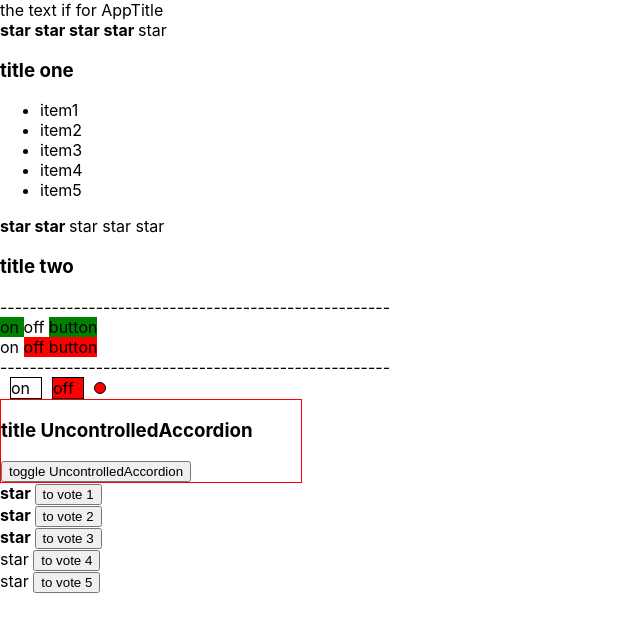
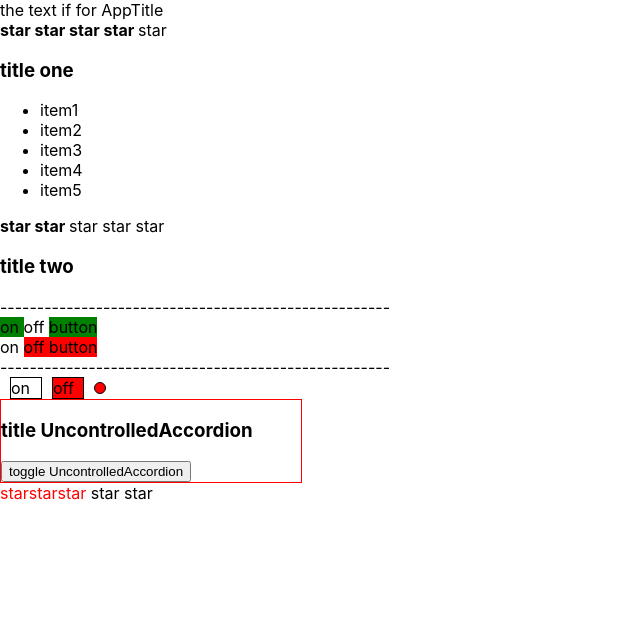
Before and after one commit to Botabay/intro_01, a React (Create React App) app: page / in a window 1280 px wide. Shown: the top 632 px of the page, without its empty margins (0-640 px from the left). Built offline with nearby package versions, Linux system fonts and the light colour scheme.

Commit message:
lesson3 is fineshed

```diff
--- a/src/App.tsx
+++ b/src/App.tsx
@@ -19,8 +19,8 @@ export const App = () => {
             <OnOffComponent turnedOn={false}/>
             <div>-----------------------------------------------------</div>
             <InlineCssOnOffComponent/>
+            <UncontrolledAccordion title='title UncontrolledAccordion' itemsCount={3}/>
 
-            <UncontrolledAccordion title='title UncontrolledAccordion' itemsCount={3}/>
             <UncontrolledRating />
         </div>
     );
--- a/src/components/UncontrolledAccordion/UncontrolledAccordionBody.tsx
+++ b/src/components/UncontrolledAccordion/UncontrolledAccordionBody.tsx
@@ -4,7 +4,7 @@ type propsType = {
 }
 
 export function UncontrolledAccordionBody(props: propsType) {
-    const arr: string[] = ['el1,el2'];
+    const arr: string[] = [];
     for (let i = 1; i <= props.itemsCount; i++) {
         arr.push('item' + i);
     }
--- a/src/components/UncontrolledRating/UncontrolledRating.tsx
+++ b/src/components/UncontrolledRating/UncontrolledRating.tsx
@@ -1,29 +1,21 @@
-import {UncontrolledStar} from "./UncontrolledStar";
+import { UncontrolledStar } from "./UncontrolledStar";
 import { useState } from "react";
-type propsType={
+type propsType = {
     // starCount:number
 }
-export function UncontrolledRating(props:propsType) {
-    const arr: boolean[]=[];
-    const [starCountSt,setStarCountSt]=useState<number>(3);
+export function UncontrolledRating(props: propsType) {
+    const [starCountSt, setStarCountSt] = useState<number>(3);
+    console.log('rendering');
 
-    for (let i=0; i<5; i++){
-        if (i<starCountSt) {
-            arr.push(true);
-            continue;
-        }
-        arr.push(false)
-    }
     return (
         <div>
-            {arr.map((el, index)=>{
-                    return (
-                        <div>
-                            <UncontrolledStar filled={el} key={index}/><button onClick={()=>setStarCountSt(index+1)}>to vote {index+1}</button>
-                        </div>
-                    )
-                }
-            )}
+            <div>
+                <UncontrolledStar filled={starCountSt>=1}  callback={setStarCountSt} key1={1} />
+                <UncontrolledStar filled={starCountSt>=2}  callback={setStarCountSt} key1={2} />
+                <UncontrolledStar filled={starCountSt>=3}  callback={setStarCountSt} key1={3} />
+                <UncontrolledStar filled={starCountSt>=4}  callback={setStarCountSt} key1={4} />
+                <UncontrolledStar filled={starCountSt>=5}  callback={setStarCountSt} key1={5} />
+            </div>
         </div>
     )
 }
--- a/src/components/UncontrolledRating/UncontrolledStar.tsx
+++ b/src/components/UncontrolledRating/UncontrolledStar.tsx
@@ -1,9 +1,13 @@
+import { Dispatch,SetStateAction } from "react"
 type propsType={
     filled:boolean
+    callback:Dispatch<SetStateAction<number>>
+    key1:number
 }
 export function UncontrolledStar(props:propsType) {
+    const style={color:'red'}
     if (props.filled) {
-        return <span><b> star </b></span>
+        return <span onClick={()=>props.callback(props.key1)} style={style}>star</span>
     }
-    return <span> star </span>
+    return <span onClick={()=>props.callback(props.key1)} style={ {} }> star </span>
 }
```
